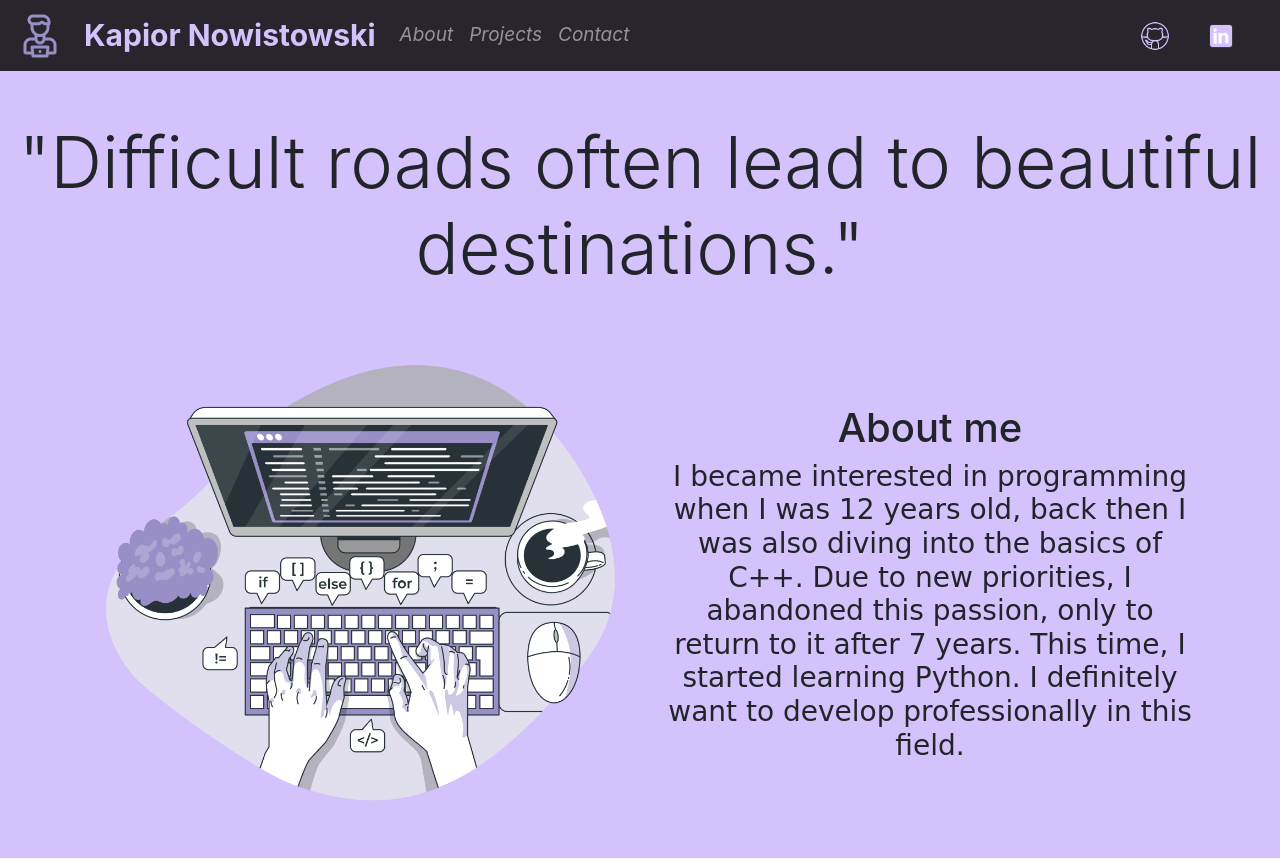
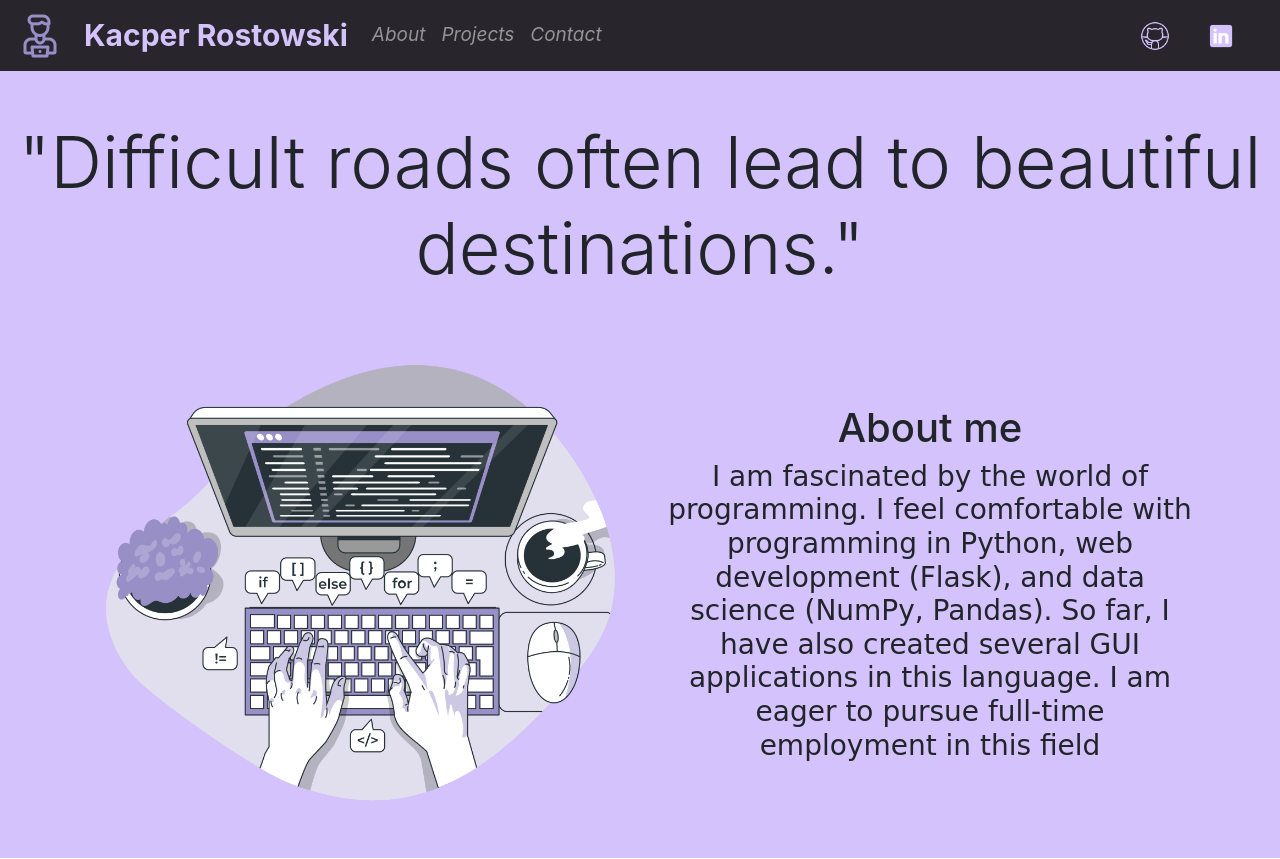
Before and after one commit to Fenryq/Portfolio-website, a Flask app: page / in a window 1280 px wide. Shown: the top 859 px of the page. Run offline with Flask 3, Linux system fonts and the light colour scheme; some libraries are stand-ins or nearby versions.

Commit message:
Update text on website

```diff
--- a/templates/base.html
+++ b/templates/base.html
@@ -18,7 +18,7 @@
  <nav class="navbar navbar-expand-lg navbar-dark" style="background-color: #28262c;" >
 
      <img src="./static/programmer1.png" alt="Programmer " >
-    <a class="navbar-brand font-weight-bold" style=" margin-left: 20px;" href="/">Kapior Nowistowski</a>
+    <a class="navbar-brand font-weight-bold" style=" margin-left: 20px;" href="/">Kacper Rostowski</a>
     <button class="navbar-toggler" type="button" data-toggle="collapse" data-target="#navbarNav" aria-controls="navbarNav" aria-expanded="false" aria-label="Toggle navigation">
       <span class="navbar-toggler-icon"></span>
     </button>
--- a/templates/index.html
+++ b/templates/index.html
@@ -7,10 +7,9 @@
   <div class="row">
         <div class="col order-2 mt-5 pt-5">
            <h1 class="text-center fade-in" >About me</h1>
-           <h3 class="text-center fade-in" id="description">I became interested in programming when I was 12 years old, back then I was
-              also diving into the basics of C++. Due to new priorities, I abandoned this passion,
-              only to return to it after 7 years. This time, I started learning Python. I definitely
-              want to develop professionally in this field.</h3>
+           <h3 class="text-center fade-in" id="description">
+            I am fascinated by the world of programming. I feel comfortable with programming in Python, web development (Flask), and data science (NumPy, Pandas).
+            So far, I have also created several GUI applications in this language. I am eager to pursue full-time employment in this field</h3>
         </div>
           <div class="col order-1">
           <img src="./static/coding.png" class="rounded float-left" alt="coding" style="width:550px;height:550px;">
@@ -60,10 +59,10 @@
         <img src="../static/contact.png" style="width:550px;height:550px;">
       </div>
         <div class="col order-1 mt-5 pt-5 pb-4" id="Contact">
-          <p style="font-size: 30px;">Name: <b> Kacper Racaweowiscki </b></p>
+          <p style="font-size: 30px;">Name: <b> Kacper Rostowski </b></p>
           <p style="font-size: 30px;">Age: <b>19 Years</b></p>
-          <p style="font-size: 30px;">From: <b>Rzqeeow, Poland</b></p>
-          <p style="font-size: 30px;">E-mail: <b>Kacper.adasd2@interia.pl</b></p>
+          <p style="font-size: 30px;">From: <b>Rzeszow, Poland</b></p>
+          <p style="font-size: 30px;">E-mail: <b>Kacper.ros2@interia.pl</b></p>
           <a href="../static/cv.docx" download="cv"><button type="button" class="btn btn-outline-danger btn-lg">Download CV</button></a>
         </div>
       </div>
```
